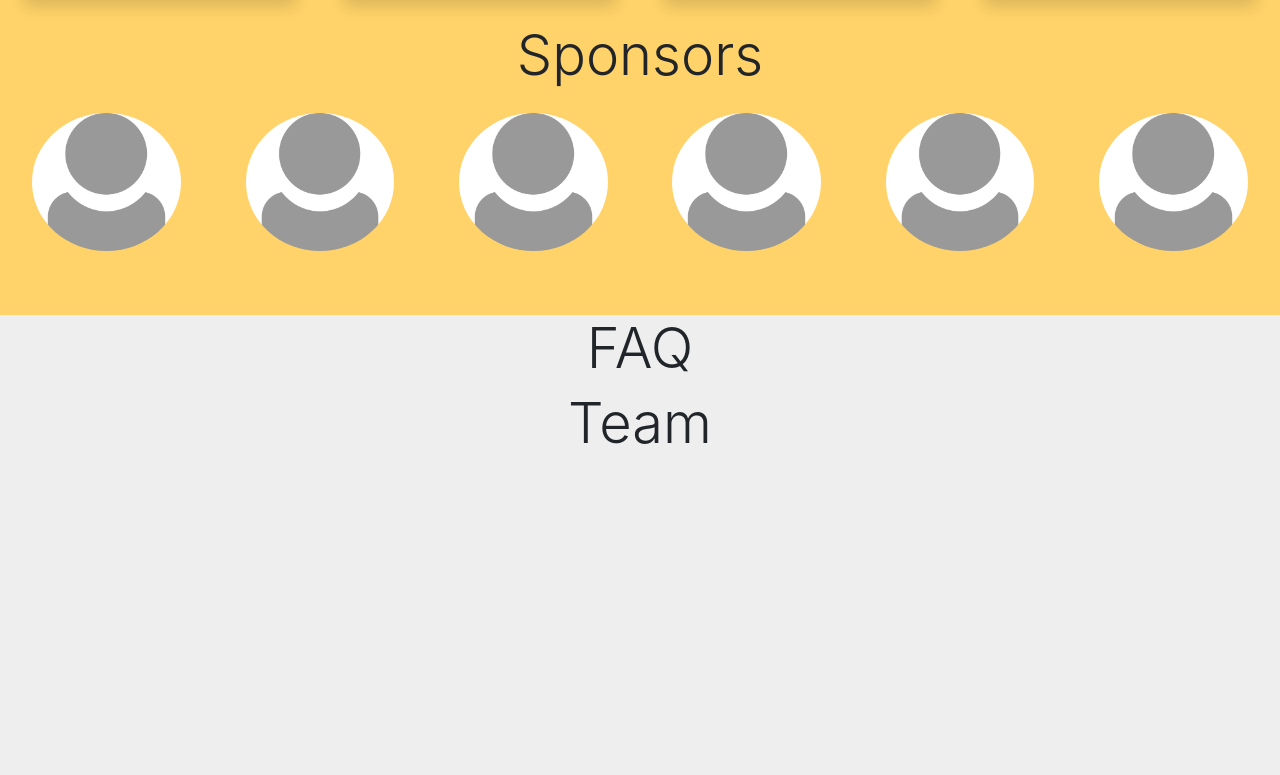
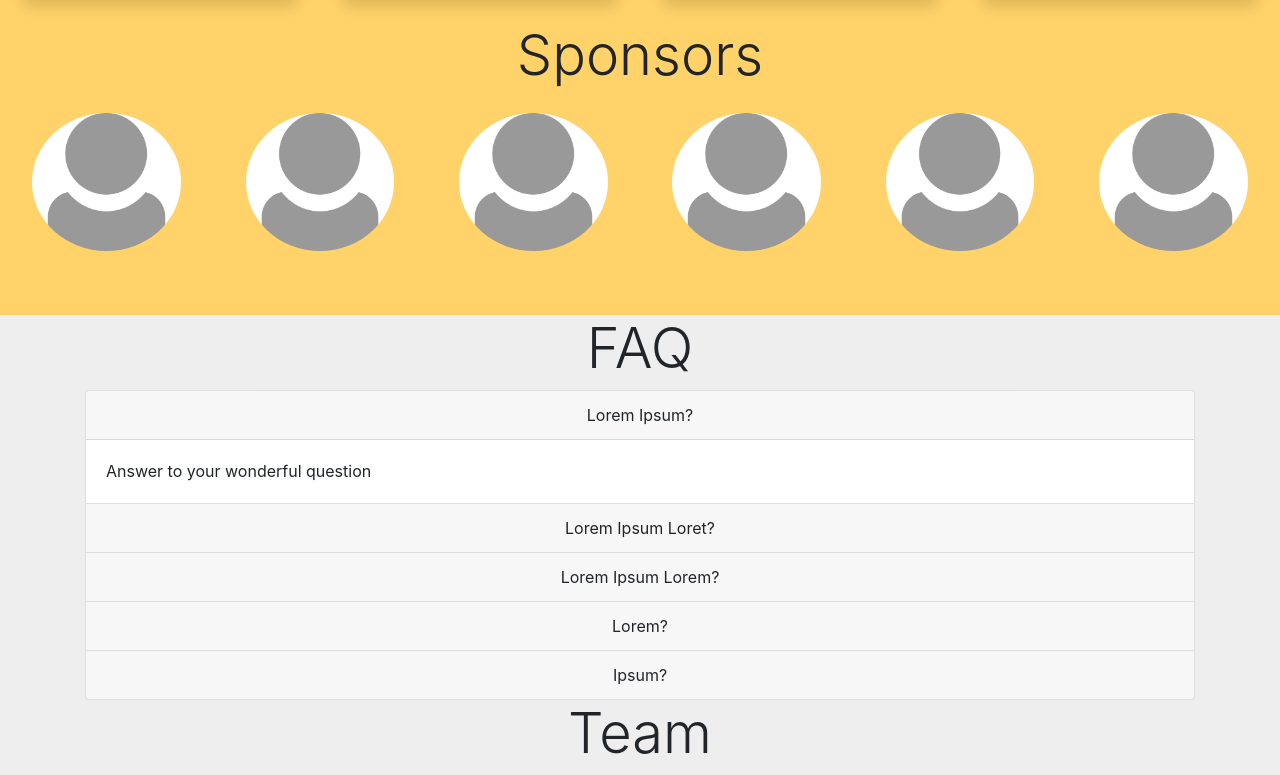
Before and after one commit to nikwalton/react-ts-hackathon-boilerplate, a React (Create React App) app in the folder frontend/: page / in a window 1280 px wide. Shown: the part 2308-3083 px from the top of the page. Before the commit the page ends 2773 px from the top, so only its background shows below. Built offline with nearby package versions, Linux system fonts and the light colour scheme.

Commit message:
Add sample faq section

```diff
--- a/frontend/src/components/FAQ.tsx
+++ b/frontend/src/components/FAQ.tsx
@@ -1,5 +1,5 @@
 import React from 'react'
-import {Container, Row, Col, Accordion} from 'react-bootstrap'
+import {Container, Row, Col, Accordion, Card, AccordionToggle, AccordionCollapse} from 'react-bootstrap'
 
 function FAQ() {
     const ContainerStyle = {
@@ -12,13 +12,64 @@ function FAQ() {
     }
 
     return(
+        <>
         <Container fluid style={ContainerStyle}>
             <Row>
                 <Col>
                     <h1 className='display-4' style={TextStyle}>FAQ</h1>
                 </Col>
             </Row>
+
         </Container>
+        <Container>
+        <Row>
+                <Col>
+                <Accordion defaultActiveKey='0'>
+                    <Card>
+                        <AccordionToggle as={Card.Header} eventKey='0' style={TextStyle}>
+                            Lorem Ipsum?
+                        </AccordionToggle>
+                        <Accordion.Collapse eventKey='0'>
+                            <Card.Body>Answer to your wonderful question</Card.Body>
+                        </Accordion.Collapse>
+                    </Card>
+                    <Card>
+                        <AccordionToggle as={Card.Header} eventKey='1' style={TextStyle}>
+                            Lorem Ipsum Loret?
+                        </AccordionToggle>
+                        <Accordion.Collapse eventKey='1'>
+                            <Card.Body>Answer to your wonderful question</Card.Body>
+                        </Accordion.Collapse>
+                    </Card>
+                    <Card>
+                        <AccordionToggle as={Card.Header} eventKey='2' style={TextStyle}>
+                            Lorem Ipsum Lorem?
+                        </AccordionToggle>
+                        <Accordion.Collapse eventKey='2'>
+                            <Card.Body>Answer to your wonderful question</Card.Body>
+                        </Accordion.Collapse>
+                    </Card>
+                    <Card>
+                        <AccordionToggle as={Card.Header} eventKey='3' style={TextStyle}>
+                            Lorem?
+                        </AccordionToggle>
+                        <Accordion.Collapse eventKey='3'>
+                            <Card.Body>Answer to your wonderful question</Card.Body>
+                        </Accordion.Collapse>
+                    </Card>
+                    <Card>
+                        <AccordionToggle as={Card.Header} eventKey='4' style={TextStyle}>
+                            Ipsum?
+                        </AccordionToggle>
+                        <Accordion.Collapse eventKey='4'>
+                            <Card.Body>Answer to your wonderful question</Card.Body>
+                        </Accordion.Collapse>
+                    </Card>
+                </Accordion>
+                </Col>
+            </Row>
+        </Container>
+        </>
     );
 }
 export default FAQ
```
Also changed, not shown: 1 other file (tests, documents, lock files or other folders).
